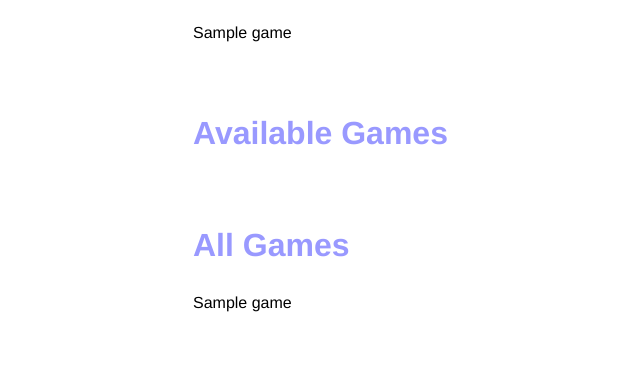
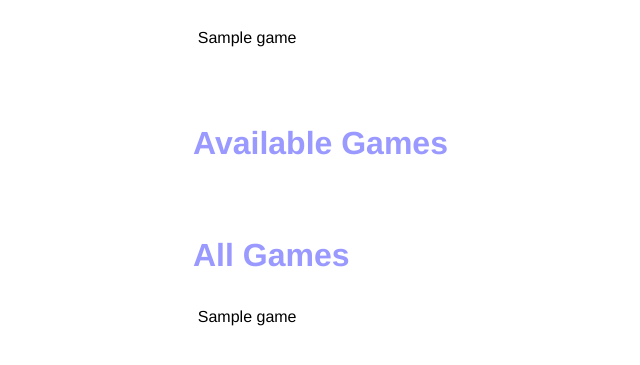
Before and after one commit to Patstrom/resistance, a Flask app: template templates/index_for_users.html in a window 1280 px wide. Shown: the part 168-533 px from the top of the page, without its empty margins (47-687 px from the left). Run offline with Flask 2, Linux system fonts and the light colour scheme; the template is opened without the code that fills it: most values are stand-ins (such as "Sample title", 1, 10 or a date in 2020); parts of the project's set-up code (start-up, migrations or seed data) failed here and were passed over.

Commit message:
Add padding in game-list

```diff
--- a/static/index.css
+++ b/static/index.css
@@ -1,6 +1,8 @@
 .game-list li {
     display: block;
+    padding: .3em;
 }
+
 
 .game-list a {
     padding .3em;
```
